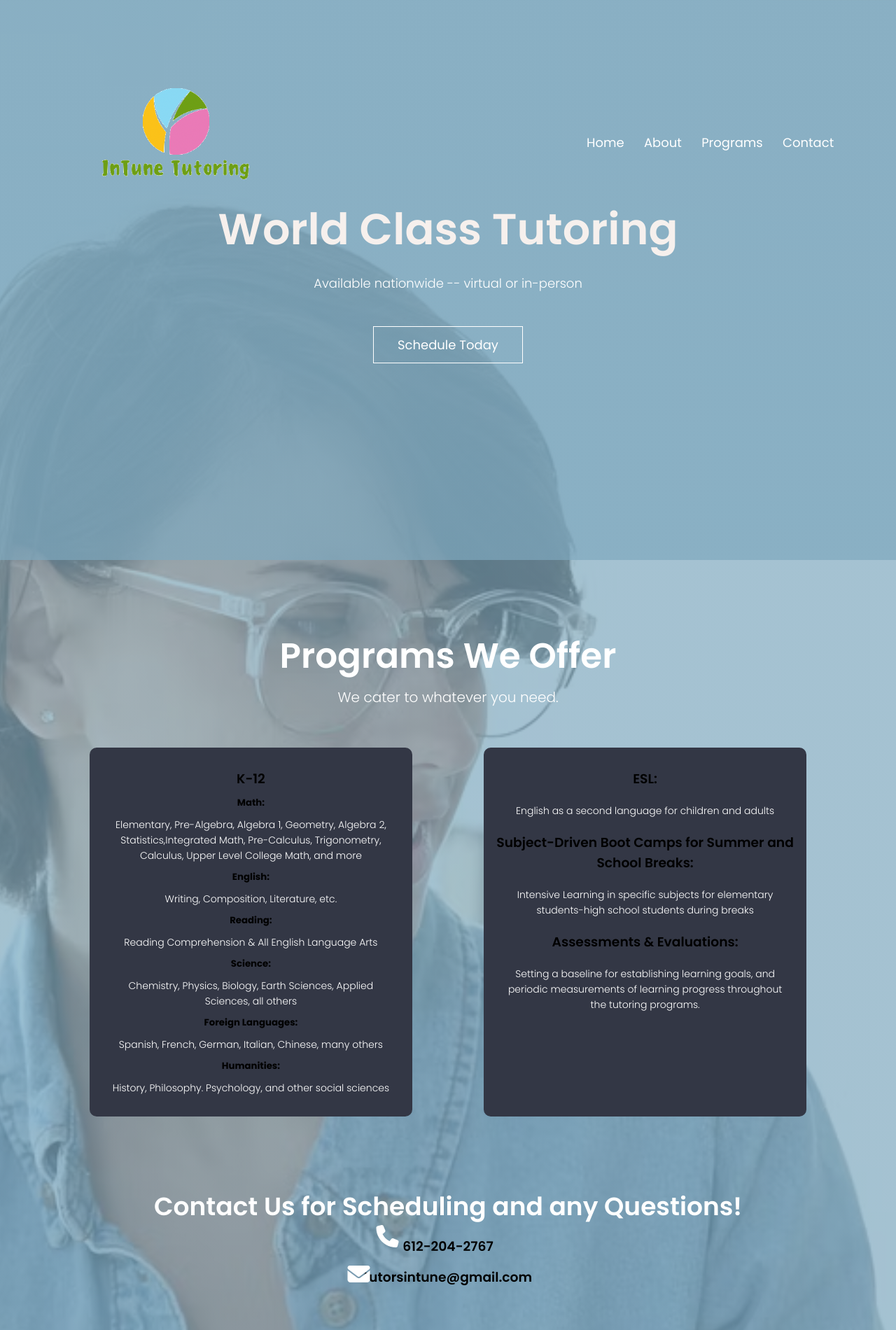
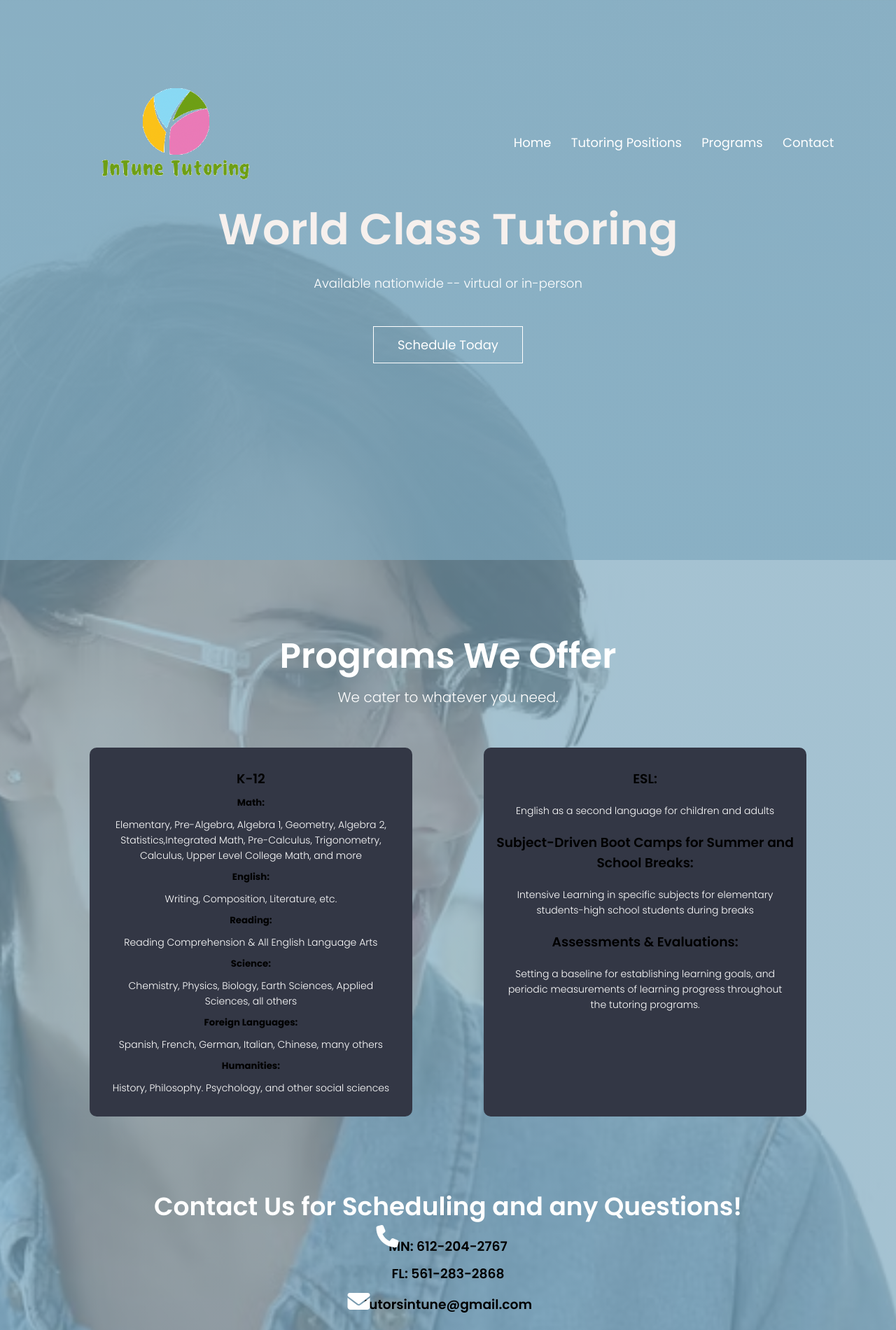
Before and after one commit to selijack/InTune, a plain HTML site: page index.html in a window 1280 px wide. Shown: the top 1900 px of the page at 70% size. Drawn offline with Linux system fonts and the light colour scheme.

Commit message:
Update index.html

```diff
--- a/index.html
+++ b/index.html
@@ -17,7 +17,7 @@
                     <i class="fa-solid fa-xmark" onclick="hidemenu()"></i>
                     <ul>
                         <li><a href="#nav-links">Home</a></li>
-                        <li><a href="#about">About</a></li>
+                        <li><a href="#positions">Tutoring Positions</a></li>
                         <li><a href="#programs">Programs</a></li>
                         <li><a href="#contact">Contact</a></li>
                     </ul>
@@ -75,7 +75,9 @@
             <h1>Contact Us for Scheduling and any Questions!</h1>
             <div class="contact-element">
                 <i class="fas fa-phone fa-2xl" id="phone"></i>
-                <h3>612-204-2767</h3>
+                <h3>MN: 612-204-2767</h3>
+                <h3>FL: 561-283-2868</h3>
+
             </div>
             <div class="contact-element">
                 <i class="fa-solid fa-envelope fa-2xl" id="email"></i>
@@ -141,7 +143,7 @@
                 <i class="fa-solid fa-star" id="star"></i>
             </div>
             <div class="review">
-                <h2 class="review-element">"Zoe just met with cantor Debbie and all is perfect!  She was very impressed with Zoe and all of the work you did with her.  Thank you for everything!"</h2>
+                <h2 class="review-element">"Zoe just met with Cantor Debbie and all is perfect!  She was very impressed with Zoe and all of the work you did with her.  Thank you for everything!"</h2>
                 <h2 class="review-element">-Mindi R</h2>
                 <i class="fa-solid fa-star" id="star"></i>
                 <i class="fa-solid fa-star" id="star"></i>
@@ -165,7 +167,11 @@
         </section>
 
 
-<!-----------ourstory------------->
+<!-----------Positions------------->
+        <section id="positions" class="positions">
+            <h1>Tutoring Positions</h1>
+            <h2 class="course-col">  Interested in a tutoring position?  Please reach out to us!  Competitive pay and flexible schedules for qualified individuals.</h3>
+        </section>
 
 
 
```
